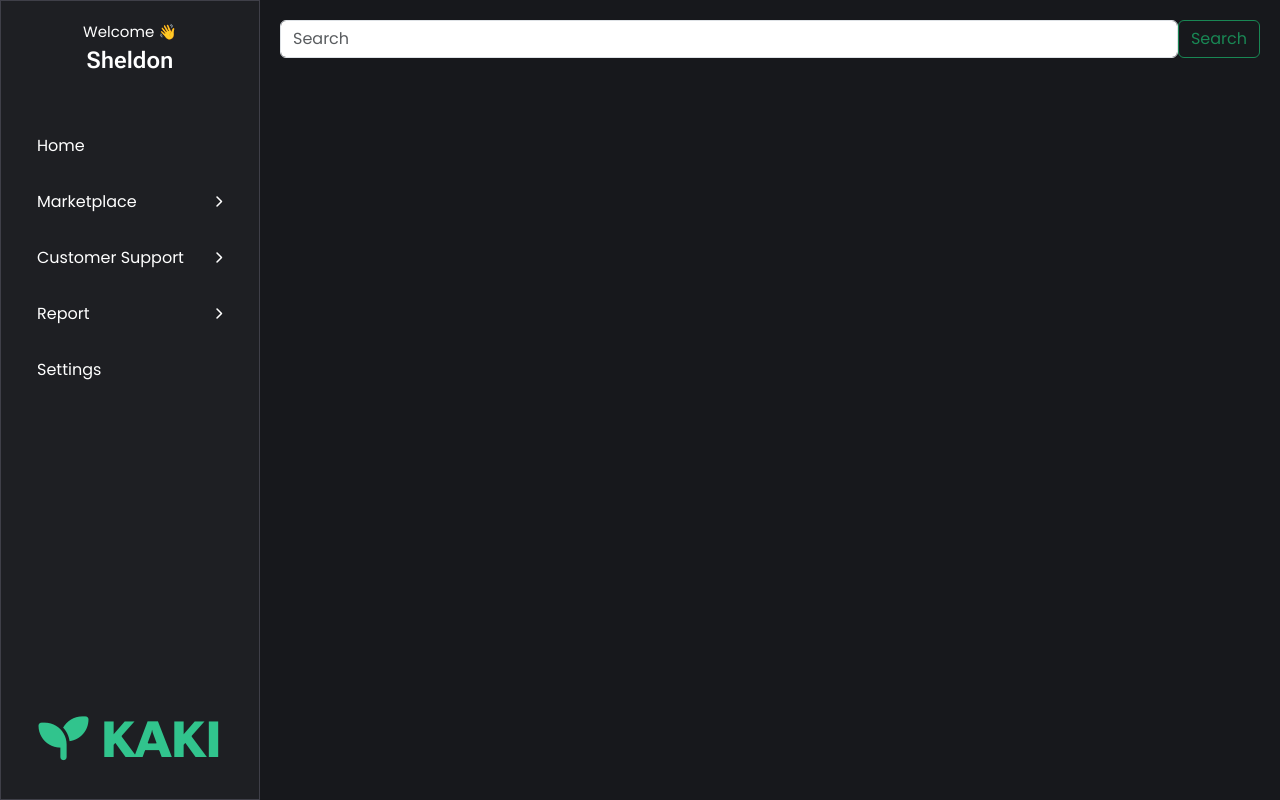
After one commit to gangula-karthik/KAKI-App, a Flask app: page /user_tickets in a window 1280 px wide. The commit adds this page. Run offline with Flask 3, Linux system fonts and the light colour scheme; some libraries are stand-ins or nearby versions.

Commit message:
add tickets.html

```diff
--- a/app.py
+++ b/app.py
@@ -6,9 +6,13 @@ app = Flask(__name__)
 def index():
     return render_template('index.html', name="Sheldon")
 
-@app.route('/supportOverview', methods=['GET'])
+@app.route('/support_overview', methods=['GET'])
 def customerOverview():
-    return render_template('support_overview.html', name="Sheldon")
+    return render_template('customer_support/support_overview.html', name="Sheldon")
+
+@app.route('/user_tickets', methods=['GET'])
+def userTickets():
+    return render_template('customer_support/tickets.html', name="Sheldon")
 
 # Change the index.html to template.html to check your work as the index.html is not yet linked
 
--- a/templates/support_overview.html
+++ b/templates/customer_support/support_overview.html
@@ -1,6 +1,4 @@
-<link href="https://cdn.jsdelivr.net/npm/bootstrap@5.3.0/dist/css/bootstrap.min.css" rel="stylesheet" integrity="sha384-9ndCyUaIbzAi2FUVXJi0CjmCapSmO7SnpJef0486qhLnuZ2cdeRhO02iuK6FUUVM" crossorigin="anonymous">
-<script src="https://cdn.jsdelivr.net/npm/bootstrap@5.3.0/dist/js/bootstrap.bundle.min.js" integrity="sha384-geWF76RCwLtnZ8qwWowPQNguL3RmwHVBC9FhGdlKrxdiJJigb/j/68SIy3Te4Bkz" crossorigin="anonymous"></script>
-<link rel="stylesheet" href="../static/support_overview.css">
+
 
 {% extends "template.html" %}
 
--- /dev/null
+++ b/templates/customer_support/tickets.html
@@ -0,0 +1,13 @@
+<link rel="stylesheet" href="tickets.css">
+
+{% extends "template.html" %}
+
+{% block content %}
+
+<form class="d-flex" role="search">
+    <input class="form-control" type="search" placeholder="Search" aria-label="Search">
+    <button class="btn btn-outline-success" type="submit">Search</button>
+</form>
+
+
+{% endblock %}
--- a/templates/navbar.html
+++ b/templates/navbar.html
@@ -58,10 +58,10 @@
                 Back
               </div>
               <li class="item">
-                <a href="#">Overview</a>
+                <a href="/support_overview">Overview</a>
               </li>
               <li class="item">
-                <a href="#">All Tickets</a>
+                <a href="/user_tickets">All Tickets</a>
               </li>
               <li class="item">
                 <a href="#">My Tickets</a>
--- a/templates/template.html
+++ b/templates/template.html
@@ -4,6 +4,9 @@
     <meta charset="UTF-8">
     <meta name="viewport" content="width=device-width, initial-scale=1.0">
     <title>Document</title>
+    <link href="https://cdn.jsdelivr.net/npm/bootstrap@5.3.0/dist/css/bootstrap.min.css" rel="stylesheet" integrity="sha384-9ndCyUaIbzAi2FUVXJi0CjmCapSmO7SnpJef0486qhLnuZ2cdeRhO02iuK6FUUVM" crossorigin="anonymous">
+    <script src="https://cdn.jsdelivr.net/npm/bootstrap@5.3.0/dist/js/bootstrap.bundle.min.js" integrity="sha384-geWF76RCwLtnZ8qwWowPQNguL3RmwHVBC9FhGdlKrxdiJJigb/j/68SIy3Te4Bkz" crossorigin="anonymous"></script>
+    <link rel="stylesheet" href="../static/support_overview.css">
 </head>
 <body>
     {% include 'navbar.html' %}
```
Also changed, not shown: static/tickets.css (added).
